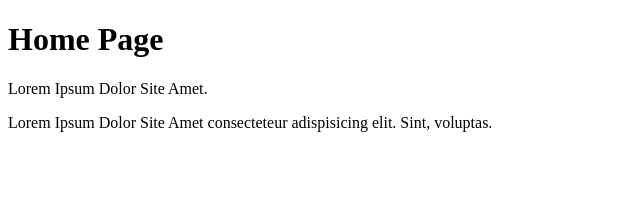
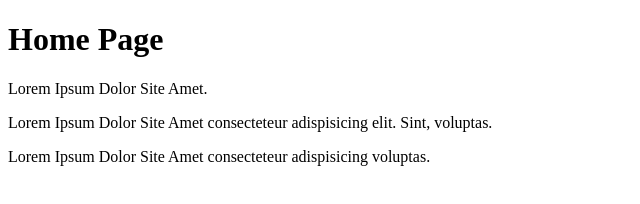
Before and after one commit to bsoarese/splitmate, a plain HTML site: page index.html in a window 1280 px wide. Shown: the whole page, without its empty margins (0-640 px from the left). Drawn offline with Linux system fonts and the light colour scheme.

Commit message:
Index Update main

```diff
--- a/index.html
+++ b/index.html
@@ -12,5 +12,6 @@
     <h1>Home Page</h1>
     <p>Lorem Ipsum Dolor Site Amet.<p>
     <p>Lorem Ipsum Dolor Site Amet consecteteur adispisicing elit. Sint, voluptas.</p>
+    <p>Lorem Ipsum Dolor Site Amet consecteteur adispisicing voluptas.</p>
 <body>
 </httml>
```
